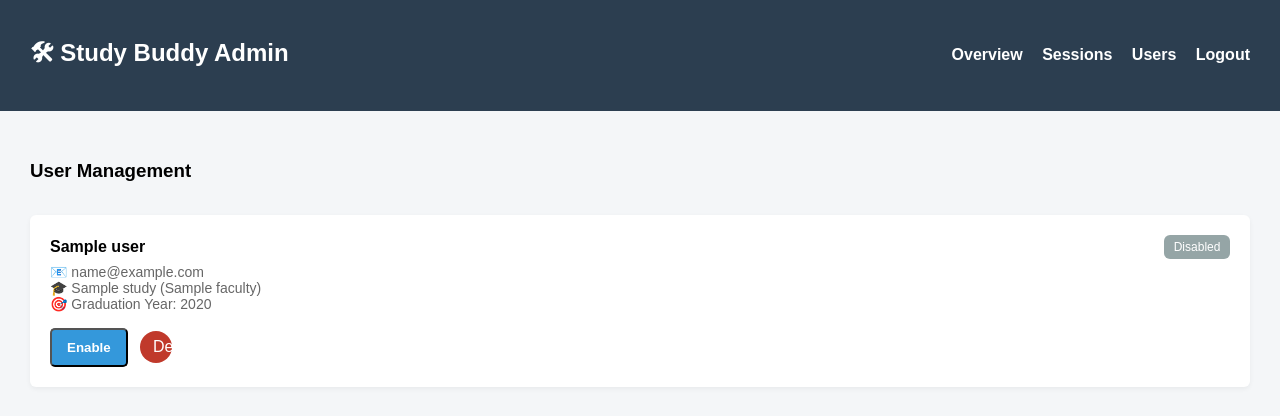
After one commit to jessedanoesastro/ddw-finalproject, a Python web app: template templates/admin/userlist.html in a window 1280 px wide. The commit adds this page. Shown: the top 416 px of the page. Run offline with Jinja, Linux system fonts and the light colour scheme; the template is opened without the code that fills it: most values are stand-ins (such as "Sample title", 1, 10 or a date in 2020).

Commit message:
Added all initial pages and css

```diff
--- a/css/style.css
+++ b/css/style.css
@@ -50,7 +50,7 @@ body {
     padding: 20px;
     border-radius: 6px;
     margin-top: 15px;
-    box-shadow: 0 2px 5px rgba(0,0,0,0.05);
+    box-shadow: 0 2px 5px rgba(0, 0, 0, 0.05);
 }
 
 .card h4 {
@@ -124,3 +124,151 @@ body {
     margin-bottom: 0.6rem;
     font-size: 0.95rem;
 }
+
+.danger-btn {
+    background-color: #e74c3c;
+    color: white;
+    border: none;
+    padding: 0.4rem 0.8rem;
+    border-radius: 6px;
+    cursor: pointer;
+    margin-left: 0.5rem;
+}
+
+.danger-btn:hover {
+    background-color: #c0392b;
+}
+
+.tag {
+    font-size: 0.8rem;
+    background: #e0e0e0;
+    padding: 0.3rem 0.6rem;
+    border-radius: 6px;
+}
+
+.admin-nav {
+    background-color: #2c3e50;
+}
+
+.stats-grid {
+    display: grid;
+    grid-template-columns: repeat(auto-fit, minmax(200px, 1fr));
+    gap: 1.5rem;
+}
+
+.stat-card {
+    text-align: center;
+}
+
+.stat-number {
+    font-size: 2.5rem;
+    font-weight: bold;
+    margin-top: 0.5rem;
+    color: #2c3e50;
+}
+
+.admin-session-card {
+    position: relative;
+}
+
+.remove-form {
+    position: absolute;
+    top: 10px;
+    right: 10px;
+}
+
+.danger-btn {
+    background-color: #e74c3c;
+    color: white;
+    border: none;
+    border-radius: 50%;
+    width: 32px;
+    height: 32px;
+    cursor: pointer;
+    font-size: 1rem;
+    line-height: 1;
+}
+
+.danger-btn:hover {
+    background-color: #c0392b;
+}
+
+.admin-user-card {
+    position: relative;
+}
+
+.user-header {
+    display: flex;
+    justify-content: space-between;
+    align-items: center;
+}
+
+.status-tag {
+    font-size: 0.75rem;
+    padding: 0.3rem 0.6rem;
+    border-radius: 6px;
+    color: white;
+}
+
+.status-tag.active {
+    background-color: #2ecc71;
+}
+
+.status-tag.inactive {
+    background-color: #95a5a6;
+}
+
+.status-tag.admin {
+    background-color: #9b59b6;
+}
+
+.delete-btn {
+    background-color: #c0392b;
+    margin-left: 0.5rem;
+}
+
+.delete-btn:hover {
+    background-color: #922b21;
+}
+
+.card-link {
+    text-decoration: none;
+    color: inherit;
+    display: block;
+}
+
+.session-card:hover {
+    box-shadow: 0 4px 12px rgba(0, 0, 0, 0.12);
+    cursor: pointer;
+}
+
+.card-link {
+    text-decoration: none;
+    color: inherit;
+    display: block;
+}
+
+.session-card:hover {
+    box-shadow: 0 4px 12px rgba(0, 0, 0, 0.12);
+    cursor: pointer;
+}
+
+.admin-session-card {
+    position: relative;
+}
+
+.remove-form {
+    position: absolute;
+    top: 10px;
+    right: 10px;
+}
+
+.participant-list {
+    list-style: none;
+    padding-left: 0;
+}
+
+.participant-list li {
+    padding: 0.4rem 0;
+    border-bottom: 1px solid #eee;
+}
--- /dev/null
+++ b/templates/admin/userlist.html
@@ -0,0 +1,94 @@
+<!DOCTYPE html>
+<html lang="en">
+
+<head>
+    <meta charset="UTF-8">
+    <title>Admin | User Management</title>
+    <link rel="stylesheet" href="../../css/style.css">
+    <!-- <link rel="stylesheet" href="{{ url_for('static', filename='css/style.css') }}"> -->
+</head>
+
+<body>
+
+    <!-- Admin Navbar -->
+    <div class="navbar admin-nav">
+        <h2>🛠 Study Buddy Admin</h2>
+        <div class="nav-links">
+            <a href="{{ url_for('admin_dashboard') }}">Overview</a>
+            <a href="{{ url_for('admin_sessions') }}">Sessions</a>
+            <a href="{{ url_for('admin_users') }}">Users</a>
+            <a href="{{ url_for('logout') }}">Logout</a>
+        </div>
+    </div>
+
+    <div class="container">
+
+        <div class="header">
+            <h3>User Management</h3>
+        </div>
+
+        {% if users %}
+        {% for user in users %}
+        <div class="card admin-user-card">
+
+            <div class="user-header">
+                <h4>{{ user.name }}</h4>
+
+                {% if not user.is_active %}
+                <span class="status-tag inactive">Disabled</span>
+                {% elif user.is_admin %}
+                <span class="status-tag admin">Admin</span>
+                {% else %}
+                <span class="status-tag active">Active</span>
+                {% endif %}
+            </div>
+
+            <div class="meta">
+                📧 {{ user.email }} <br>
+                🎓 {{ user.study }} ({{ user.faculty }}) <br>
+                🎯 Graduation Year: {{ user.grad_year }}
+            </div>
+
+            <div class="card-actions">
+
+                <!-- Disable / Enable -->
+                {% if user.is_active %}
+                <form method="POST" action="{{ url_for('admin_disable_user', user_id=user.id) }}"
+                    style="display:inline;"
+                    onsubmit="return confirm('Disable this user? They will not be able to log in.');">
+                    <button type="submit" class="danger-btn">
+                        Disable
+                    </button>
+                </form>
+                {% else %}
+                <form method="POST" action="{{ url_for('admin_enable_user', user_id=user.id) }}"
+                    style="display:inline;">
+                    <button type="submit" class="post-btn">
+                        Enable
+                    </button>
+                </form>
+                {% endif %}
+
+                <!-- Delete -->
+                <form method="POST" action="{{ url_for('admin_delete_user', user_id=user.id) }}" style="display:inline;"
+                    onsubmit="return confirm('Permanently delete this user? This action cannot be undone.');">
+                    <button type="submit" class="danger-btn delete-btn">
+                        Delete
+                    </button>
+                </form>
+
+            </div>
+
+        </div>
+        {% endfor %}
+        {% else %}
+        <div class="empty">
+            No users found.
+        </div>
+        {% endif %}
+
+    </div>
+
+</body>
+
+</html>
--- a/templates/auth/register.html
+++ b/templates/auth/register.html
@@ -1,11 +1,13 @@
 <!DOCTYPE html>
 <html lang="en">
+
 <head>
     <meta charset="UTF-8">
     <title>Register | Study Buddy</title>
     <link rel="stylesheet" href="../../css/style.css">
     <!-- <link rel="stylesheet" href="{{ url_for('static', filename='css/style.css') }}"> -->
 </head>
+
 <body>
 
     <!-- Navbar -->
@@ -97,4 +99,5 @@
     </div>
 
 </body>
+
 </html>
--- a/templates/home/home.html
+++ b/templates/home/home.html
@@ -1,11 +1,13 @@
 <!DOCTYPE html>
 <html lang="en">
+
 <head>
     <meta charset="UTF-8">
     <title>Study Buddy</title>
     <link rel="stylesheet" href="../../css/style.css">
     <!-- <link rel="stylesheet" href="{{ url_for('static', filename='css/style.css') }}"> -->
 </head>
+
 <body>
 
     <!-- Navbar -->
@@ -40,4 +42,5 @@
     </div>
 
 </body>
+
 </html>
--- a/templates/user/profile.html
+++ b/templates/user/profile.html
@@ -1,18 +1,21 @@
 <!DOCTYPE html>
 <html lang="en">
+
 <head>
     <meta charset="UTF-8">
     <title>My Profile | Study Buddy</title>
     <link rel="stylesheet" href="../../css/style.css">
     <!-- <link rel="stylesheet" href="{{ url_for('static', filename='css/style.css') }}"> -->
 </head>
+
 <body>
 
     <!-- Navbar -->
     <div class="navbar">
         <h2>📚 Study Buddy</h2>
         <div class="nav-links">
-        <a href="{{ url_for('dashboard') }}">Dashboard</a>
+            <a href="{{ url_for('dashboard') }}">My Sessions</a>
+            <a href="{{ url_for('browse_sessions') }}">Browse Sessions</a>
             <a href="{{ url_for('logout') }}">Logout</a>
         </div>
     </div>
@@ -41,4 +44,5 @@
     </div>
 
 </body>
+
 </html>
```
Also changed, not shown: templates/admin/admindashboard.html (+48 -0 lines), templates/admin/adminsessions.html (added, +73 -0 lines), templates/appointments/appointment.html (+66 -0 lines), templates/appointments/schedule.html (+75 -0 lines), templates/auth/login.html (+5 -14 lines), templates/user/create_appointment.html (+13 -34 lines), templates/user/dashboard.html (+37 -19 lines). Lines whose indentation alone changed are shown as unchanged.
